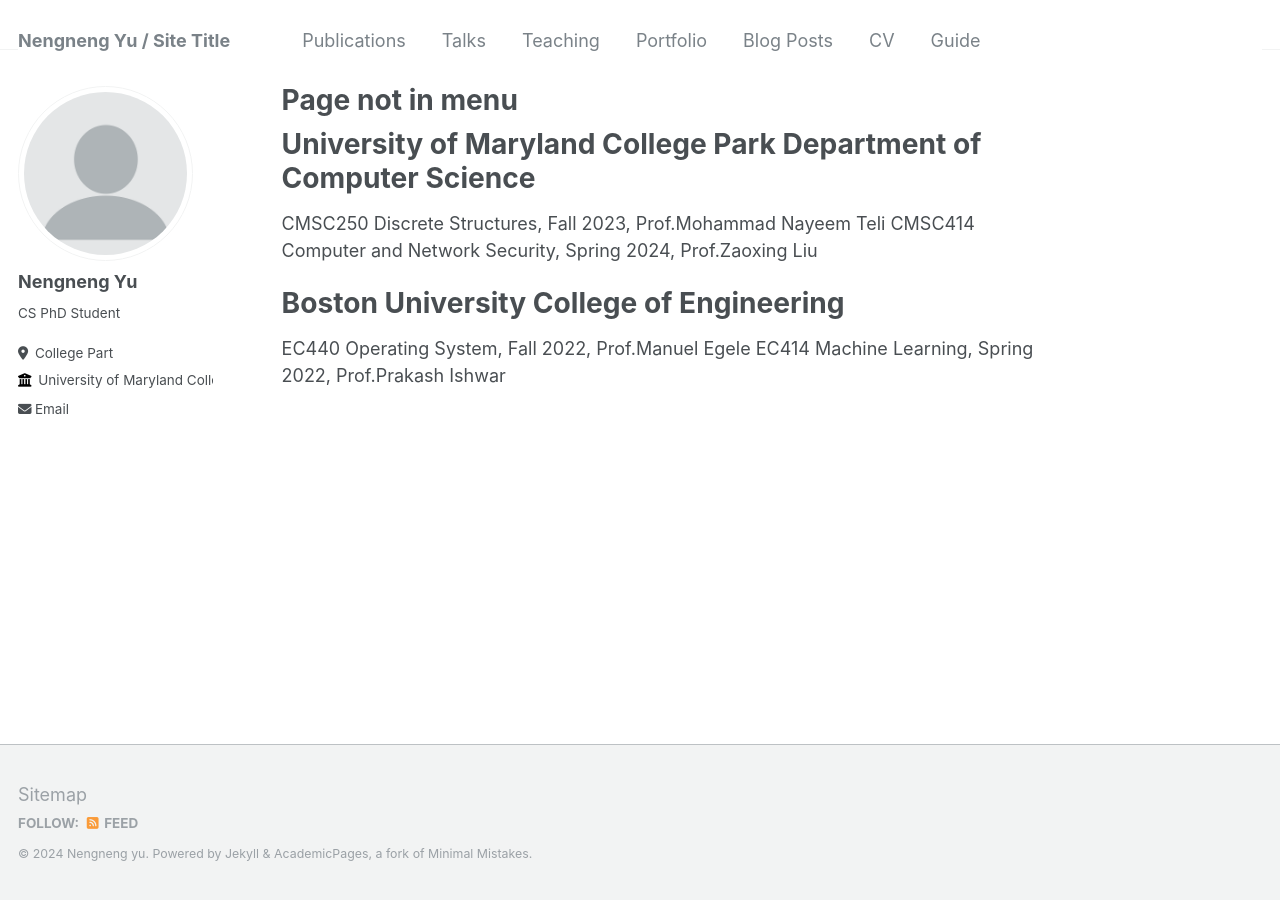
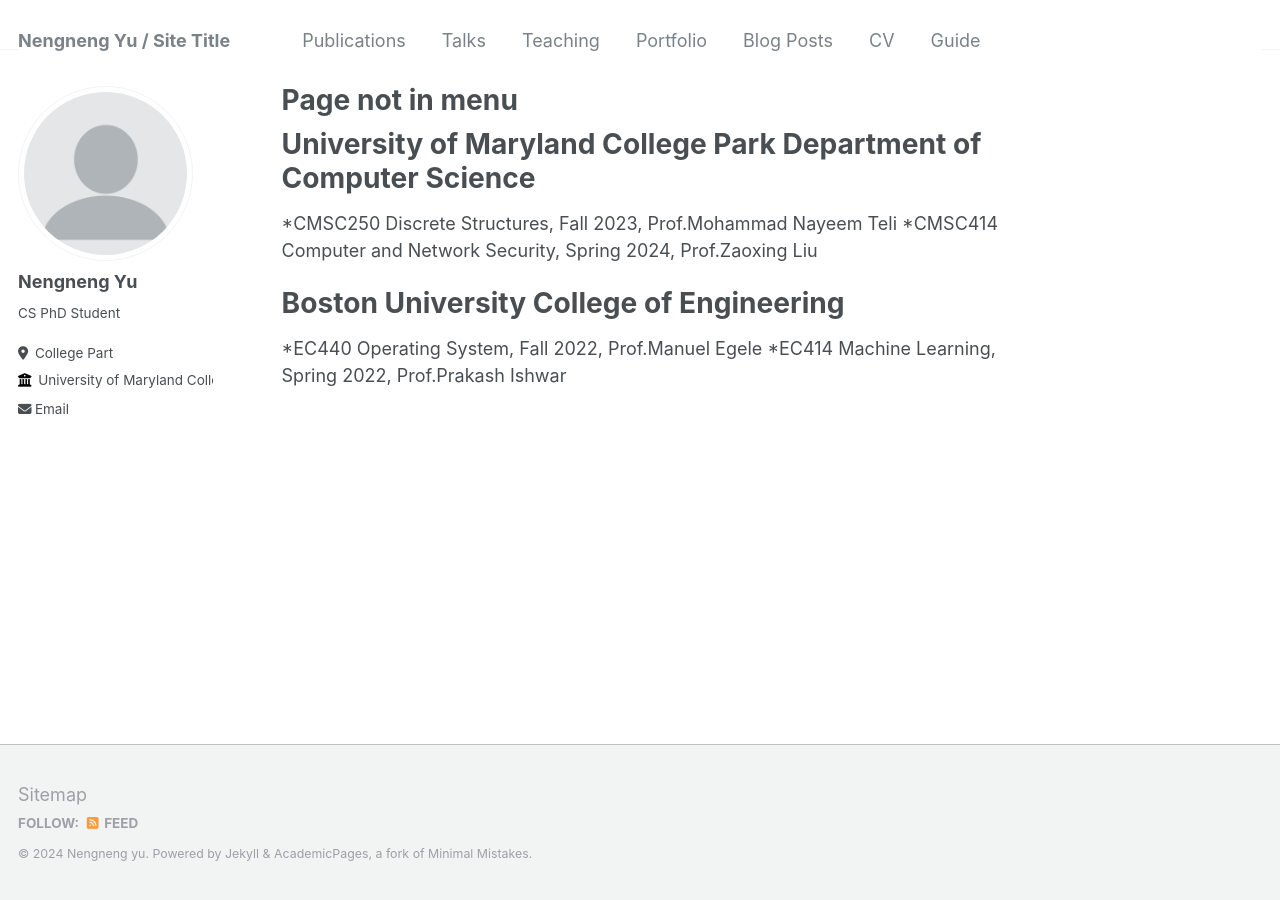
Before and after one commit to Samfisheryu/samfisheryu.github.io, a Jekyll site: the page built from _pages/non-menu-page.md, in a window 1280 px wide. Built offline with Jekyll 4.4.1, drawn with Linux system fonts in a browser that asks for light colours.

```diff
--- a/_pages/non-menu-page.md
+++ b/_pages/non-menu-page.md
@@ -10,11 +10,11 @@ redirect_from:
 
 University of Maryland College Park Department of Computer Science
 ======
-CMSC250 Discrete Structures, Fall 2023, Prof.Mohammad Nayeem Teli
-CMSC414 Computer and Network Security, Spring 2024, Prof.Zaoxing Liu
+*CMSC250 Discrete Structures, Fall 2023, Prof.Mohammad Nayeem Teli
+*CMSC414 Computer and Network Security, Spring 2024, Prof.Zaoxing Liu
 
 
 Boston University College of Engineering
 ======
-EC440 Operating System, Fall 2022, Prof.Manuel Egele
-EC414 Machine Learning, Spring 2022, Prof.Prakash Ishwar
+*EC440 Operating System, Fall 2022, Prof.Manuel Egele
+*EC414 Machine Learning, Spring 2022, Prof.Prakash Ishwar
```
